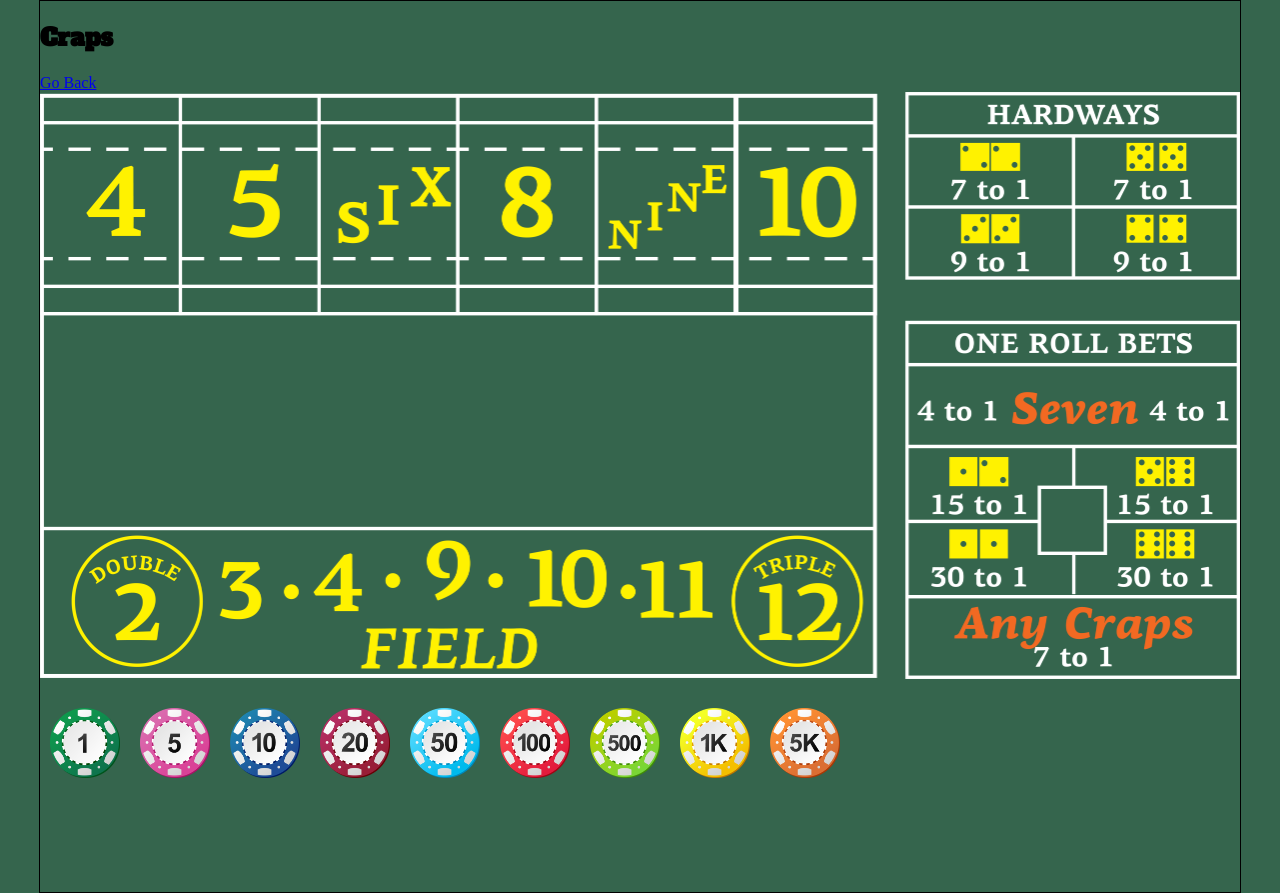
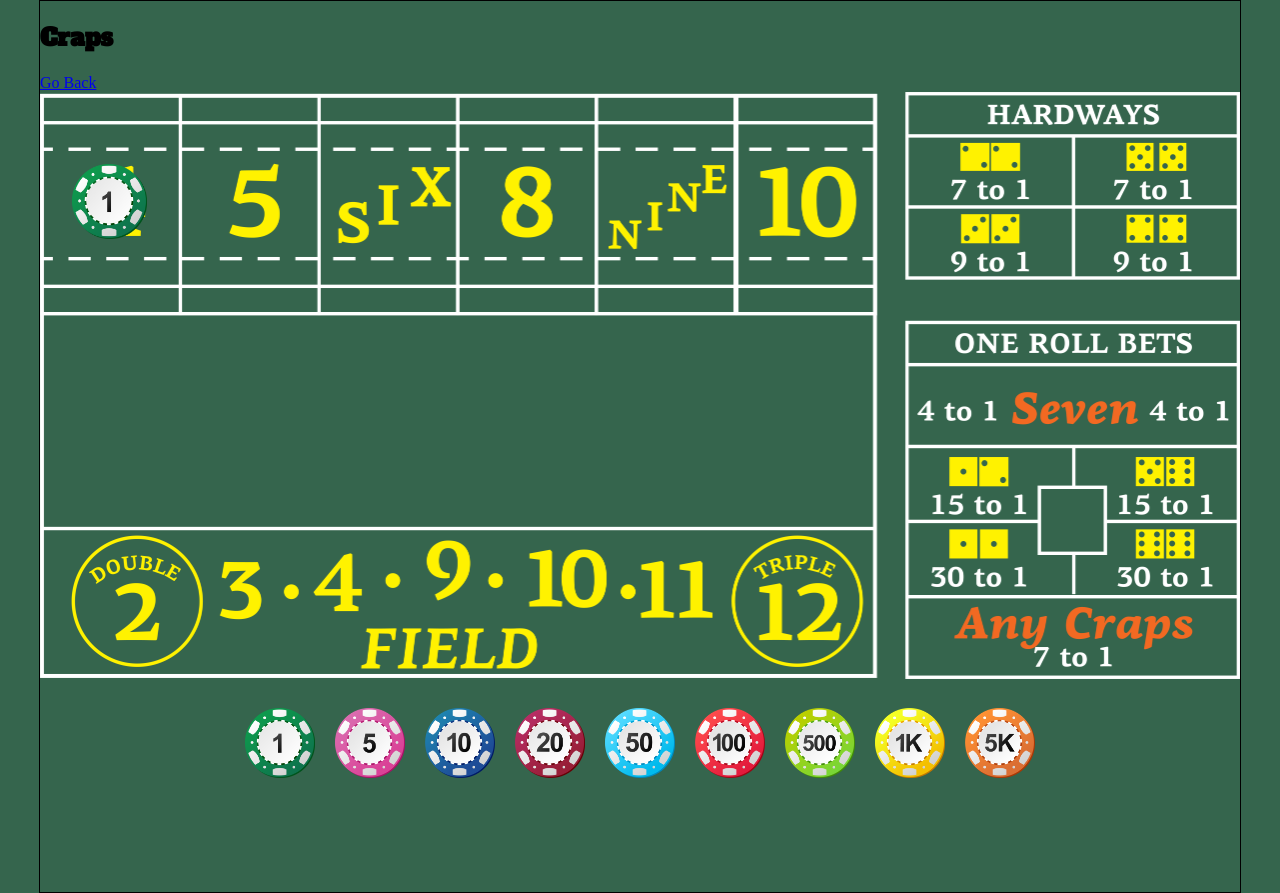
Before and after one commit to CodyAshby222/casino, a React (Create React App) app: page /craps in a window 1280 px wide. Both pictures are taken after a click on the element 109 px from the left and 201 px from the top of the page. Built offline with nearby package versions, Linux system fonts and the light colour scheme.

Commit message:
craps update

```diff
--- a/src/App.css
+++ b/src/App.css
@@ -36,3 +36,10 @@
   width: 350px;
   border: 1px solid black;
 }
+
+.chip {
+  width: 70px;
+  height: 70px;
+  margin: 30px 10px;
+  cursor: pointer;
+}
--- a/src/components/Chips.jsx
+++ b/src/components/Chips.jsx
@@ -2,7 +2,7 @@ const Chips = ({ setChipSelected }) => {
   const allChips = [1, 5, 10, 20, 50, 100, 500, 1000, 5000];
 
   return (
-    <div className="row">
+    <div className="row-center">
       {allChips.map((chip, index) => {
         return (
           <img
--- a/src/craps.css
+++ b/src/craps.css
@@ -6,6 +6,13 @@
   object-fit: contain;
   background-repeat: no-repeat;
   background-image: url("./Craps/CrapsBoard_NoMulti.png");
+}
+
+.craps-center {
+  display: flex;
+  flex-direction: row;
+  align-items: center;
+  justify-content: center;
 }
 
 .craps-btn {
@@ -47,9 +54,12 @@
   background-color: rgba(255, 255, 255, 0.1);
 }
 
-.chip {
-  width: 70px;
-  height: 70px;
-  margin: 30px 10px;
-  cursor: pointer;
+.craps-chip {
+  width: 50px;
+  height: 50px;
 }
+
+.craps-middle-chip {
+  width: 75px;
+  height: 75px;
+}
--- a/src/pages/Craps.js
+++ b/src/pages/Craps.js
@@ -4,10 +4,26 @@ import Chips from "../components/Chips";
 import "../craps.css";
 
 const Craps = () => {
-  const [chip, setChip] = useState();
+  const [chip, setChip] = useState(1);
+  const [chipLocation, setChipLocation] = useState();
+  const crapsBtns = new Array(6).fill("craps-btn");
 
   const chipHandler = (chipValue) => {
     setChip(chipValue);
+  };
+
+  const handleChipLocation = (currentLocation, chipClass) => {
+    return (
+      <>
+        {chip && chipLocation === currentLocation ? (
+          <img
+            className={chipClass}
+            src={`/Overall UI/Chip${chip}.png`}
+            alt="ChipLocation"
+          />
+        ) : null}
+      </>
+    );
   };
 
   return (
@@ -17,37 +33,97 @@ const Craps = () => {
       <div className="crapsBoard">
         {/* Top Section */}
         <div className="row">
-          <div className="craps-btn"></div>
-          <div className="craps-btn"></div>
-          <div className="craps-btn"></div>
-          <div className="craps-btn"></div>
-          <div className="craps-btn"></div>
-          <div className="craps-btn"></div>
+          {crapsBtns.map((btn, index) => {
+            return (
+              <div
+                key={`${btn}_${index}`}
+                onClick={() => setChipLocation(`${btn}${index}`)}
+                className={`${btn} craps-center`}
+              >
+                {handleChipLocation(`${btn}${index}`, "craps-middle-chip")}
+              </div>
+            );
+          })}
           <div style={{ marginLeft: 32 }}>
             <div style={{ marginTop: 43 }} className="row">
-              <div className="hardways-btn"></div>
-              <div className="hardways-btn"></div>
+              <div
+                onClick={() => setChipLocation("twos")}
+                className="hardways-btn craps-center"
+              >
+                {handleChipLocation("twos", "craps-chip")}
+              </div>
+              <div
+                onClick={() => setChipLocation("fives")}
+                className="hardways-btn craps-center"
+              >
+                {handleChipLocation("fives", "craps-chip")}
+              </div>
             </div>
             <div className="row">
-              <div className="hardways-btn"></div>
-              <div className="hardways-btn"></div>
+              <div
+                onClick={() => setChipLocation("threes")}
+                className="hardways-btn craps-center"
+              >
+                {handleChipLocation("threes", "craps-chip")}
+              </div>
+              <div
+                onClick={() => setChipLocation("fours")}
+                className="hardways-btn craps-center"
+              >
+                {handleChipLocation("fours", "craps-chip")}
+              </div>
             </div>
           </div>
         </div>
         {/* Bottom Section */}
         <div className="row">
-          <div className="field-btn"></div>
+          <div
+            onClick={() => setChipLocation("craps-field")}
+            className="field-btn craps-center"
+          >
+            {handleChipLocation("craps-field", "craps-middle-chip")}
+          </div>
           <div style={{ marginTop: 52, marginLeft: 31 }}>
-            <div className="one-long-roll-btn"></div>
-            <div className="row">
-              <div className="one-roll-btn"></div>
-              <div className="one-roll-btn"></div>
+            <div
+              onClick={() => setChipLocation(7)}
+              className="one-long-roll-btn craps-center"
+            >
+              {handleChipLocation(7, "craps-chip")}
             </div>
             <div className="row">
-              <div className="one-roll-btn"></div>
-              <div className="one-roll-btn"></div>
+              <div
+                onClick={() => setChipLocation(3)}
+                className="one-roll-btn craps-center"
+              >
+                {handleChipLocation(3, "craps-chip")}
+              </div>
+              <div
+                onClick={() => setChipLocation(11)}
+                className="one-roll-btn craps-center"
+              >
+                {handleChipLocation(11, "craps-chip")}
+              </div>
             </div>
-            <div className="one-long-roll-btn"></div>
+            <div className="row">
+              <div
+                onClick={() => setChipLocation(2)}
+                className="one-roll-btn craps-center"
+              >
+                {handleChipLocation(2, "craps-chip")}
+              </div>
+              <div
+                onClick={() => setChipLocation(12)}
+                className="one-roll-btn craps-center"
+              >
+                {handleChipLocation(12, "craps-chip")}
+              </div>
+            </div>
+            <div
+              onClick={() => setChipLocation("anyCraps")}
+              className="one-long-roll-btn craps-center"
+            >
+              {handleChipLocation("anyCraps", "craps-chip")}
+            </div>
           </div>
         </div>
         <Chips setChipSelected={chipHandler} />
```
